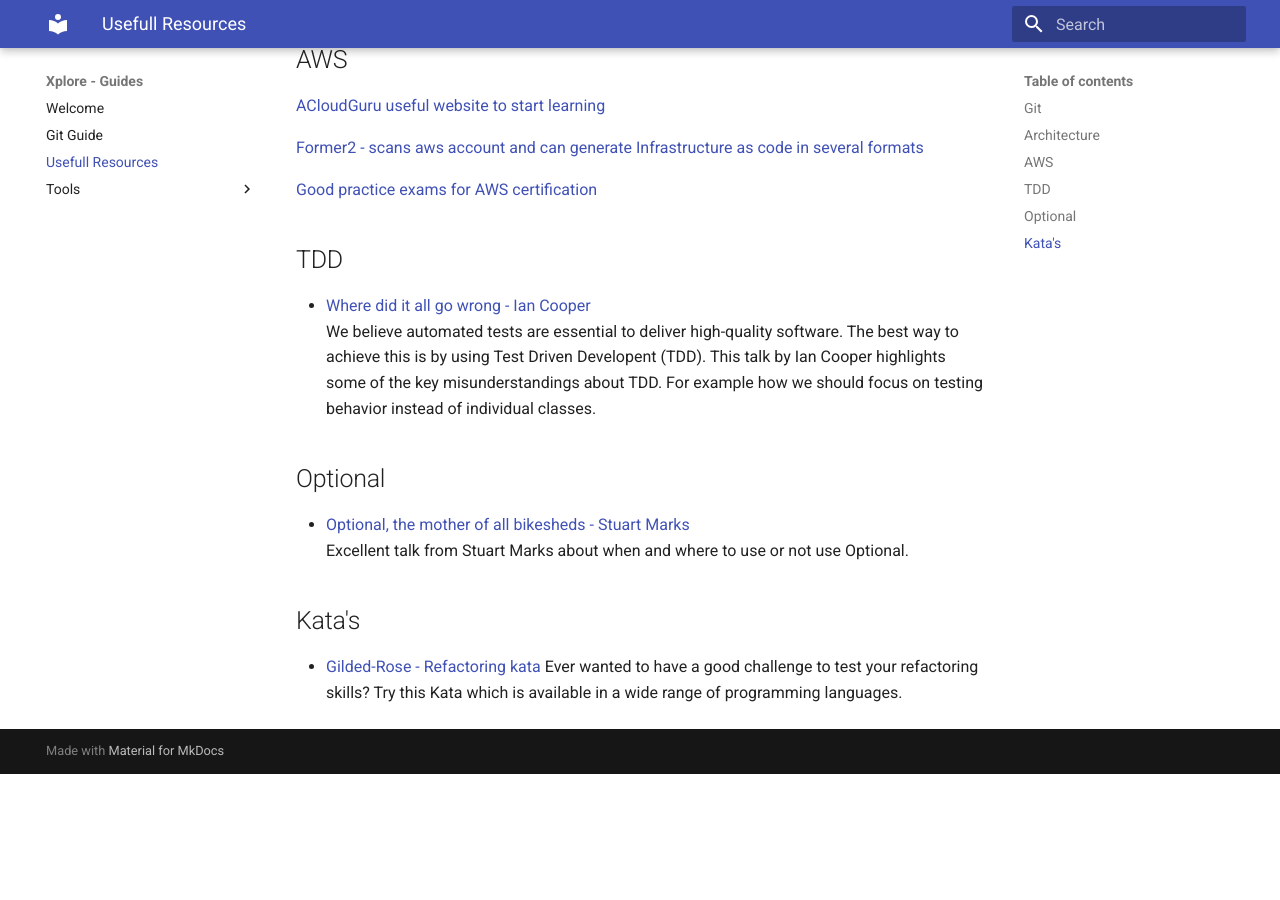
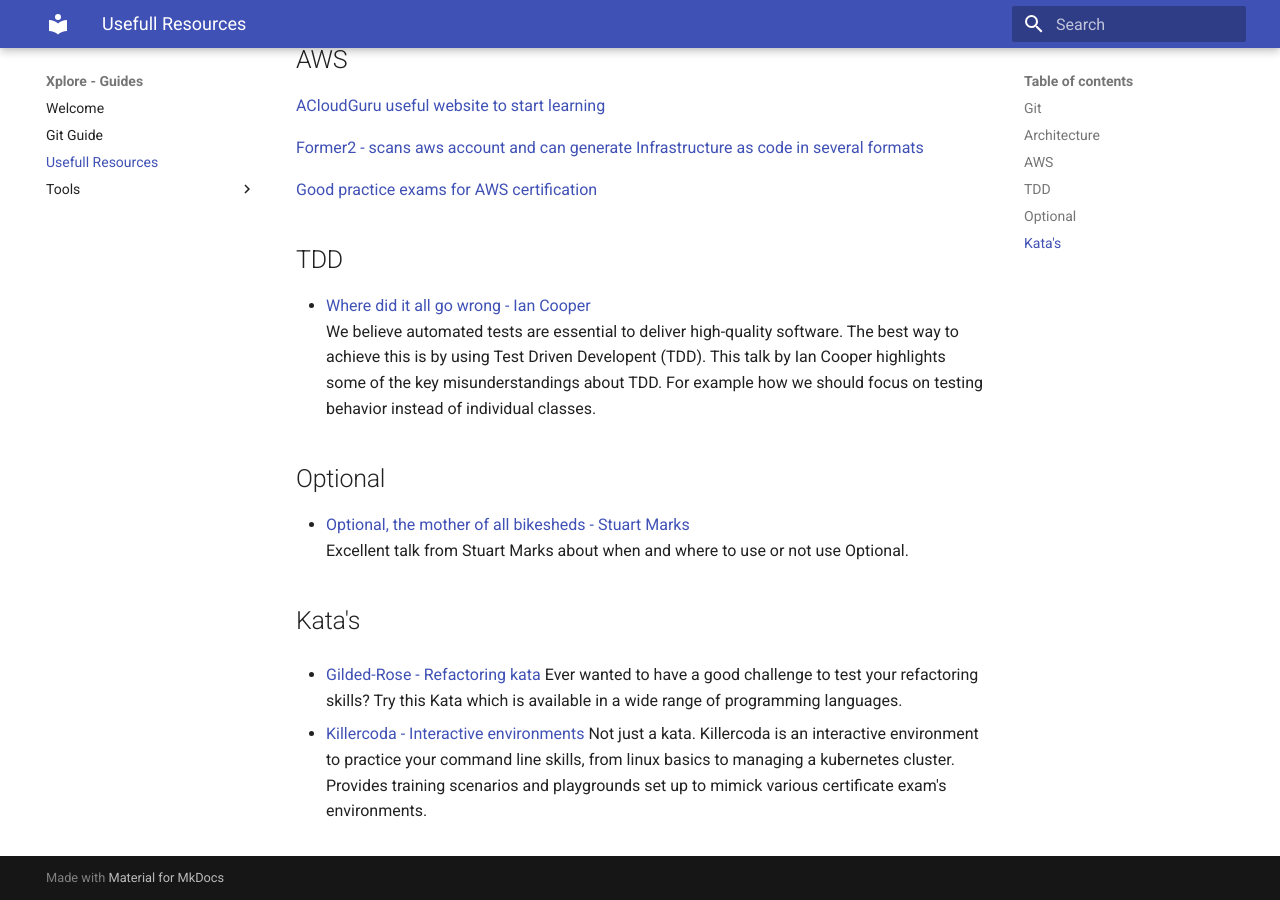
Before and after one commit to XploreBe/guides, an MkDocs documentation site: the page built from docs/resources.md, in a window 1280 px wide and 900 px high, scrolled down 596 px. Built offline with MkDocs 1.6.1 and Material for MkDocs 9.7.7, drawn with Linux system fonts in a browser that asks for light colours; before the commit the page ends 1370 px from its top, so only the background shows below that.

Commit message:
add a section on Killercoda

```diff
--- a/docs/resources.md
+++ b/docs/resources.md
@@ -40,3 +40,6 @@
 ## Kata's
 - [Gilded-Rose - Refactoring kata](https://github.com/emilybache/GildedRose-Refactoring-Kata)
   Ever wanted to have a good challenge to test your refactoring skills? Try this Kata which is available in a wide range of programming languages.
+
+- [Killercoda - Interactive environments](https://killercoda.com)
+  Not just a kata. Killercoda is an interactive environment to practice your command line skills, from linux basics to managing a kubernetes cluster. Provides training scenarios and playgrounds set up to mimick various certificate exam's environments.
```
